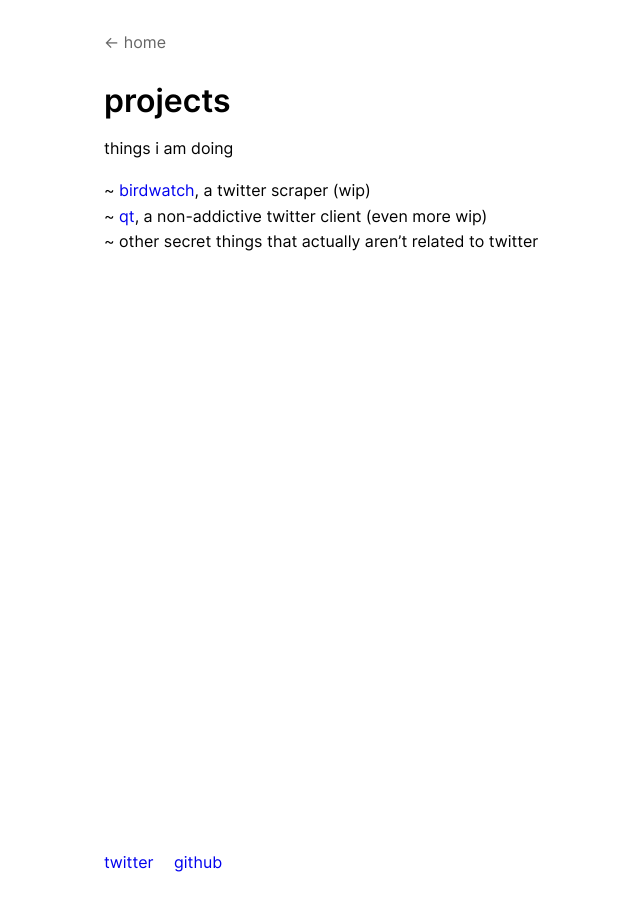
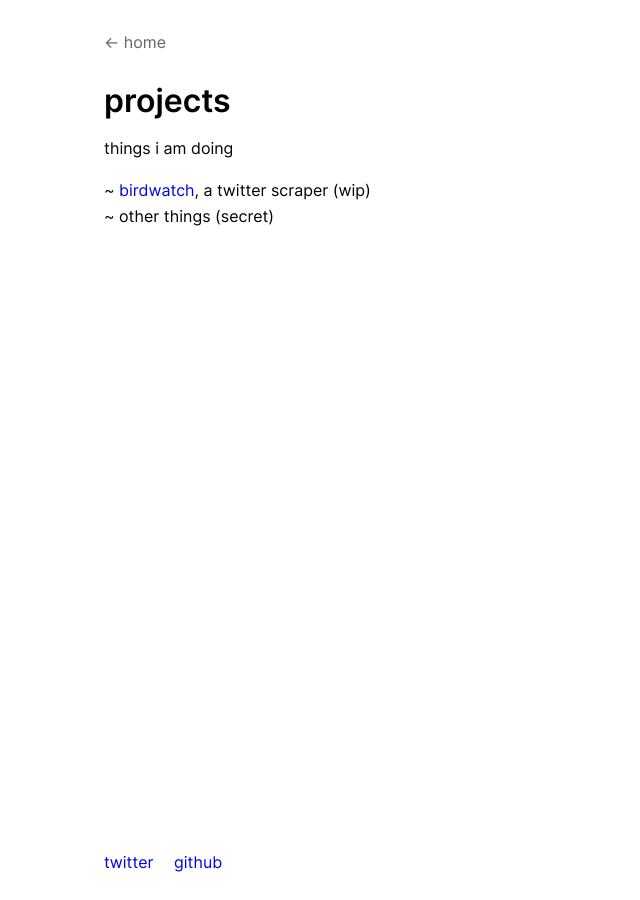
Before and after one commit to cosmicoptima/cosmicoptima.github.io, a Jekyll site: the page built from pages/projects.md, in a window 1280 px wide. Shown: the whole page, without its empty margins (24-664 px from the left). Built offline with Jekyll 4.4.1, drawn with Linux system fonts in a browser that asks for light colours.

Commit message:
Update projects.md

```diff
--- a/pages/projects.md
+++ b/pages/projects.md
@@ -7,5 +7,4 @@ permalink: /projects/
 things i am doing
 
 ~ [birdwatch](https://github.com/cosmicoptima/birdwatch), a twitter scraper (wip)
-~ [qt](https://github.com/cosmicoptima/qt), a non-addictive twitter client (even more wip)
-~ other secret things that actually aren't related to twitter
+~ other things (secret)
```
